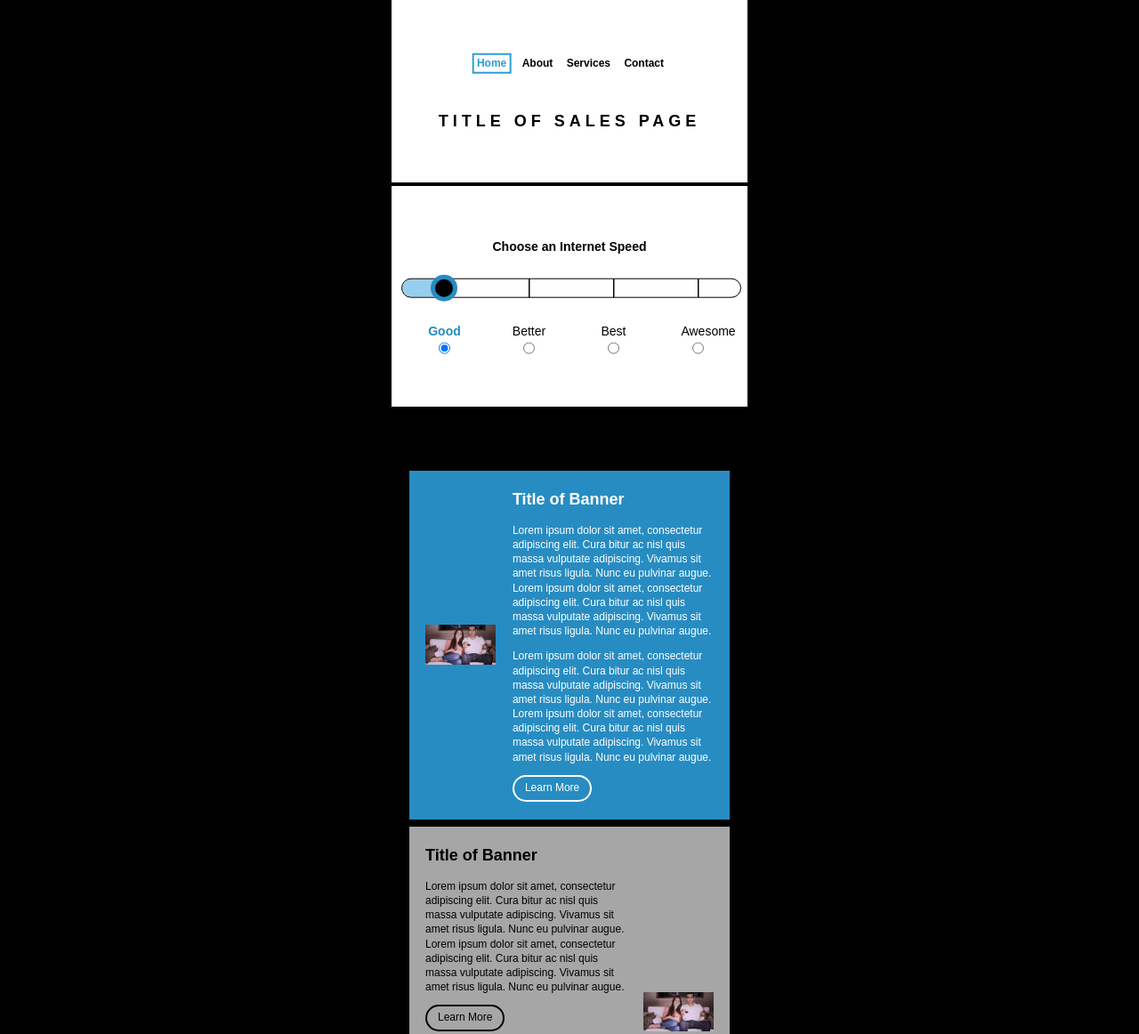
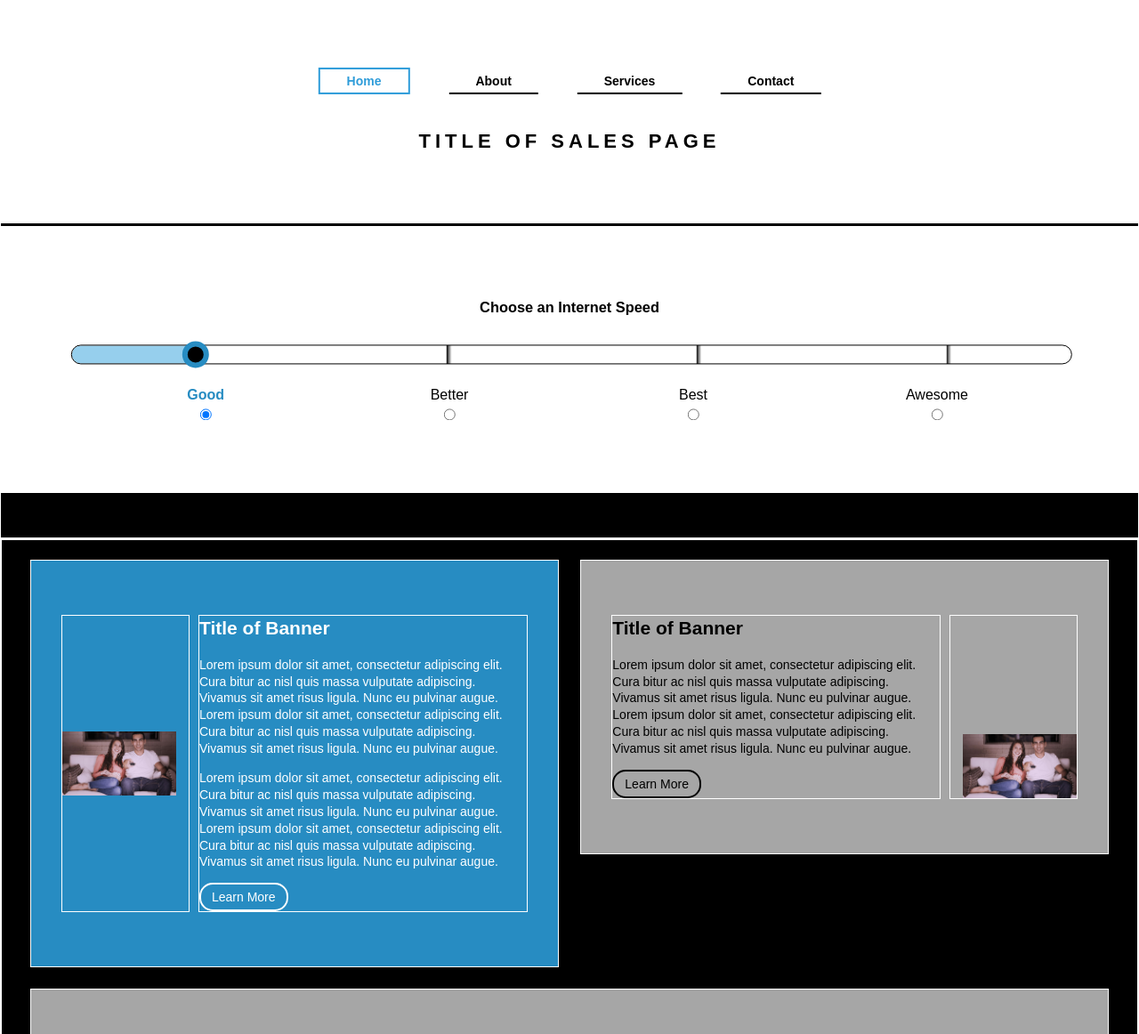
Before and after one commit to kganguly/FED, a website: page index.html in a window 1280 px wide. Shown: the top 1162 px of the page at 89% size. Drawn offline with nearby package versions, Linux system fonts and the light colour scheme.

Commit message:
Created tablet styling.

```diff
--- a/css/style.css
+++ b/css/style.css
@@ -9,7 +9,7 @@ section,
 article,
 aside,
 main {
-    /* border: solid 1px white; */
+    border: solid 1px white;
 }
 
 body {
@@ -25,7 +25,7 @@ body {
 
 main {
     width: 100%;
-    max-width: 400px;
+    /* max-width: 400px; */
     margin: 0 auto 0 auto;
     display: inline-block;
     position: relative;
@@ -154,7 +154,7 @@ label>input {
 .slider {
     background-color: black;
     border-radius: 50%;
-    border: solid 5px #278cc2;
+    border: solid 6px #278cc2;
     display: inline-block;
     width: 30px;
     height: 30px;
@@ -258,6 +258,81 @@ img {
     vertical-align: top;
 }
 
-@media only screen and (min-width: 700px) {}
+@media only screen and (min-width: 700px) {
+    body {
+        font-size: 14px;
+    }
+    header>.wrapper,
+    #speed>.wrapper {
+        width: 90%;
+    }
+    header {
+        min-height: 250px;
+    }
+    header h1 {
+        letter-spacing: 5px;
+        font-size: 22px;
+        margin-top: 50px;
+    }
+    #speed {
+        min-height: 300px;
+    }
+    ul {
+        top: 10px;
+    }
+    li {
+        display: inline-block;
+        text-align: center;
+        margin: 0 20px;
+        /* font-size: 13px; */
+    }
+    li a {
+        display: block;
+        text-decoration: none;
+        color: black;
+        border-bottom: solid 2px black;
+        padding: 5px 30px;
+        font-weight: bold;
+    }
+    li a.active {
+        color: #2e9cd9;
+        border: solid 2px #2e9cd9;
+    }
+    label>span {
+        font-size: 16px;
+    }
+    #lead,
+    #blurb {
+        /* max-width: 360px; */
+        width: 48.75%;
+        display: inline-table;
+        vertical-align: top;
+    }
+    #lead {
+        float: left;
+        width: 49%;
+        margin-right: 1%;
+    }
+    #blurb {
+        width: 49%;
+        float: left;
+        margin-left: 1%
+    }
+    #detail {
+        width: 100%;
+        margin-top: 0;
+    }
+    section {
+        vertical-align: top;
+        padding-left: 2.5%;
+        padding-right: 2.5%;
+    }
+    #speed {
+        margin-bottom: 50px;
+    }
+    #detail img {
+        width: 95%;
+    }
+}
 
 @media only screen and (min-width: 1200px) {}
```
